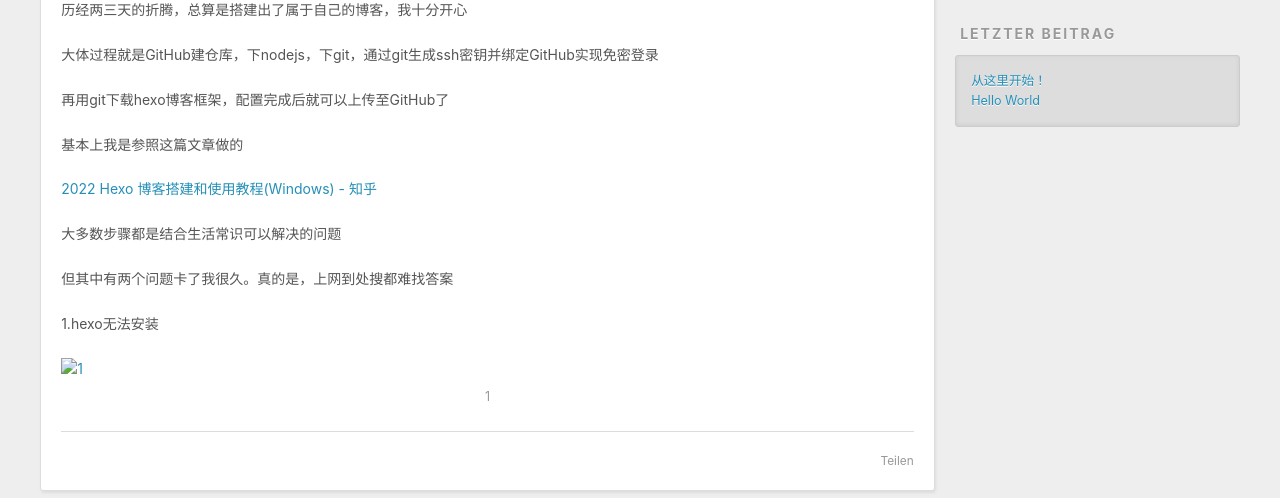
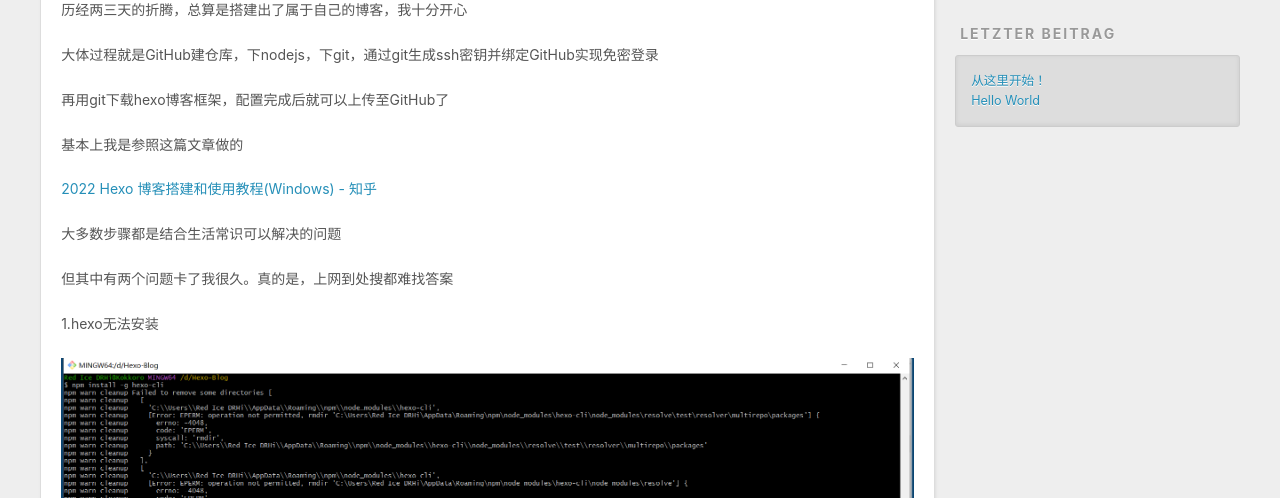
Before and after one commit to Red-Ice-DRHi/Red-Ice-DRHi.github.io, a plain HTML site: page 2024/10/22/start-here/index.html in a window 1280 px wide. Shown: the part 454-952 px from the top of the page. Drawn offline with Linux system fonts and the light colour scheme.

Commit message:
Site updated: 2024-10-23 22:55:12

```diff
--- a/2024/10/22/start-here/index.html
+++ b/2024/10/22/start-here/index.html
@@ -13,12 +13,12 @@
 <meta property="og:site_name" content="Little Lab">
 <meta property="og:description" content="历经两三天的折腾，总算是搭建出了属于自己的博客，我十分开心 大体过程就是GitHub建仓库，下nodejs，下git，通过git生成ssh密钥并绑定GitHub实现免密登录 再用git下载hexo博客框架，配置完成后就可以上传至GitHub了 基本上我是参照这篇文章做的 2022 Hexo 博客搭建和使用教程(Windows) - 知乎 大多数步骤都是结合生活常识可以解决的问题 但其中有两个问题卡">
 <meta property="og:locale">
-<meta property="og:image" content="https://red-ice-drhi.github.io/1.png">
+<meta property="og:image" content="https://red-ice-drhi.github.io/img/start-here/1.png">
 <meta property="article:published_time" content="2024-10-22T06:58:51.000Z">
-<meta property="article:modified_time" content="2024-10-23T14:42:36.819Z">
+<meta property="article:modified_time" content="2024-10-23T14:54:49.666Z">
 <meta property="article:author" content="RI">
 <meta name="twitter:card" content="summary">
-<meta name="twitter:image" content="https://red-ice-drhi.github.io/1.png">
+<meta name="twitter:image" content="https://red-ice-drhi.github.io/img/start-here/1.png">
 
     <link rel="alternate" href="/atom.xml" title="Little Lab" type="application/atom+xml">
 
@@ -107,7 +107,7 @@
 <p>大多数步骤都是结合生活常识可以解决的问题</p>
 <p>但其中有两个问题卡了我很久。真的是，上网到处搜都难找答案</p>
 <p>1.hexo无法安装</p>
-<p><img src="/1.png" alt="1"></p>
+<p><img src="/../../img/start-here/1.png" alt="1"></p>
 
 
     </div>
```
Also changed, not shown: index.html (+1 -1 lines), img/1.png (added), img/start-here/1.png (added).
